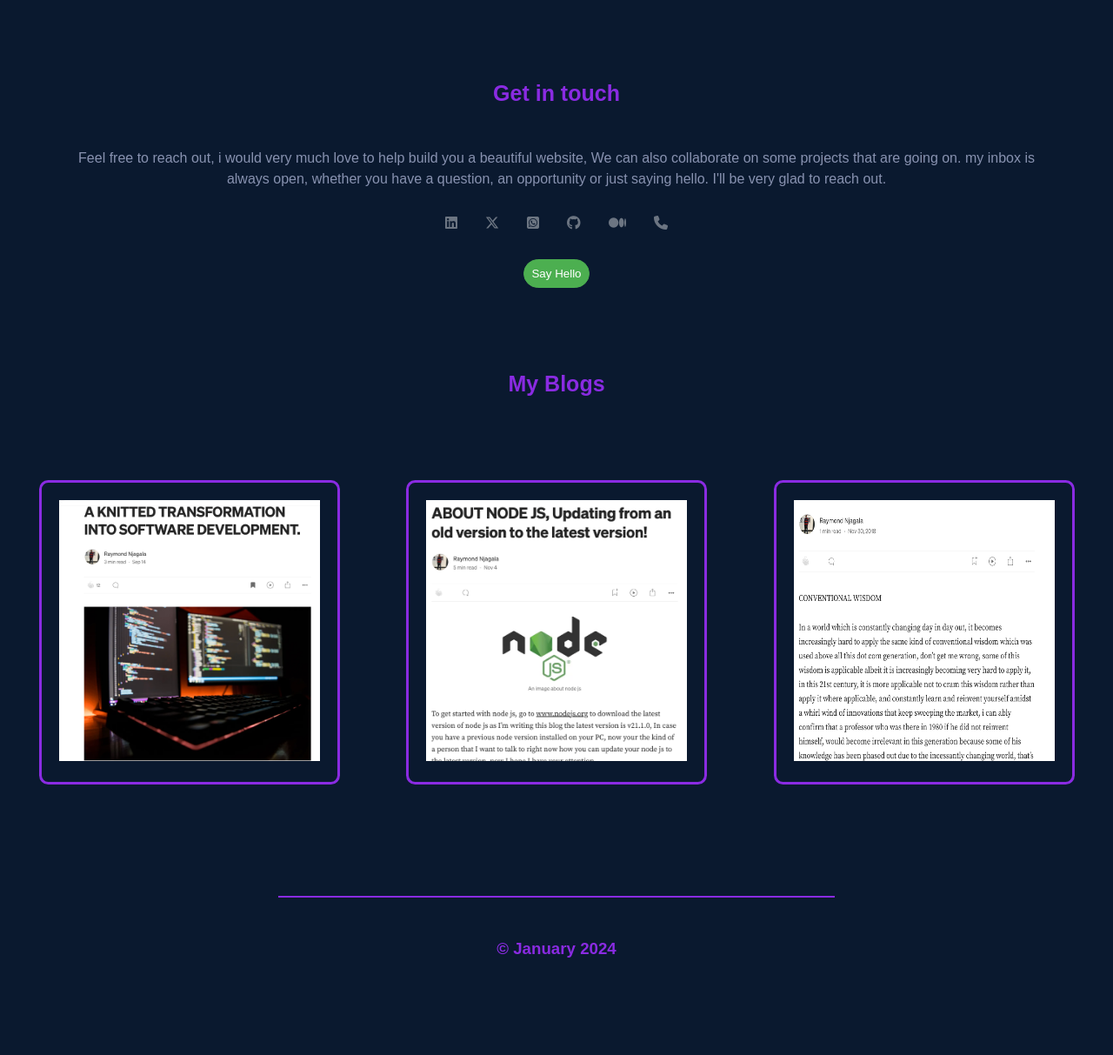
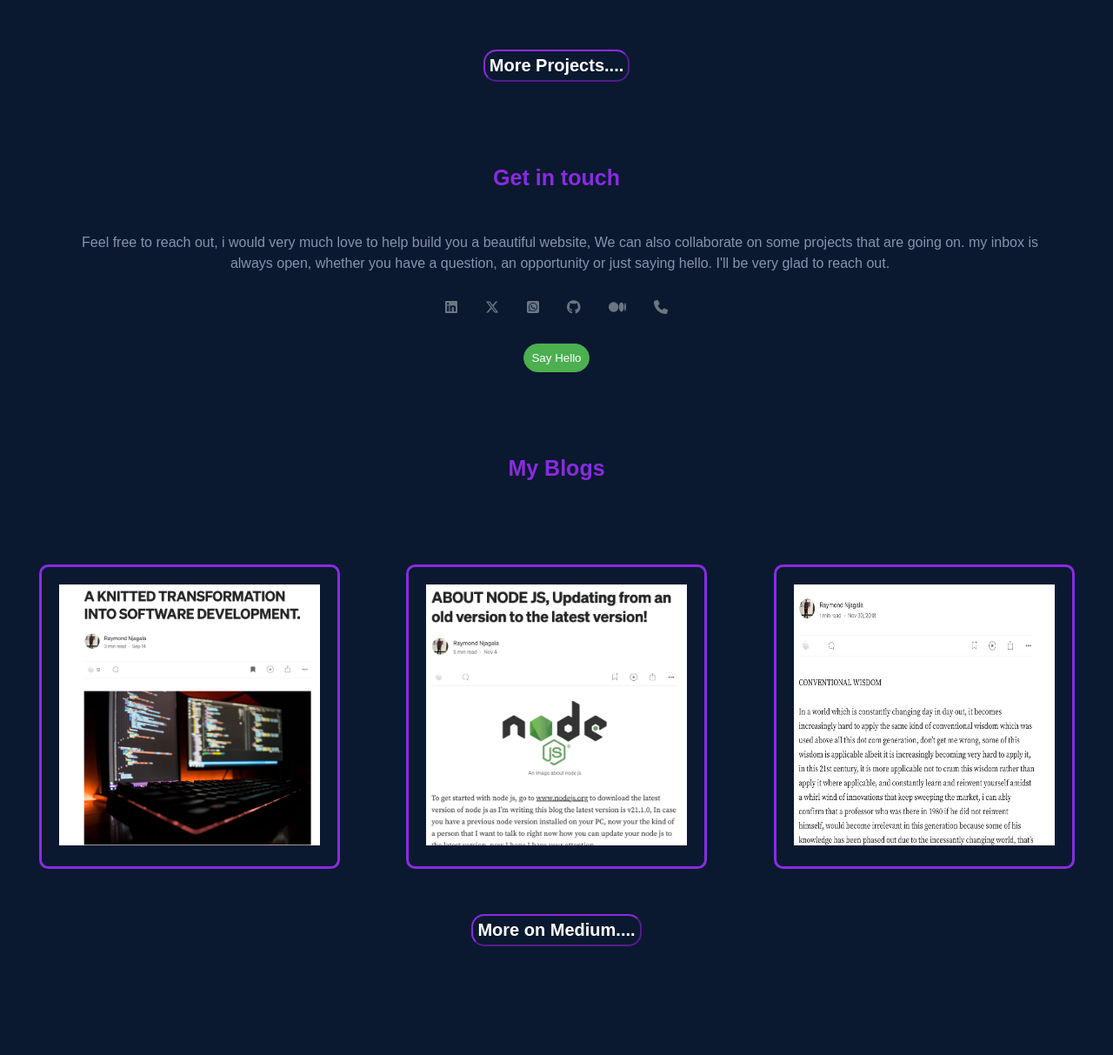
Before and after one commit to Rhyz26/personal-portfolio-web, a plain HTML site: page index.html in a window 1280 px wide. Shown: the part 1464-2677 px from the top of the page at 87% size. Before the commit the page ends 2614 px from the top, so only its background shows below. Drawn offline with Linux system fonts and the light colour scheme; a web font is replaced by a local one.

Commit message:
added more projects

```diff
--- a/index.html
+++ b/index.html
@@ -23,9 +23,6 @@
 
 <body >
 
-
-
-
     <div class="navbar">
         <div class="logo">RNK</div>
         <div class="menu-icon" onclick="toggleMenu()">
@@ -44,13 +41,6 @@
 
 
     </div>
-
-
-
-
-
-
-
 
     <main>
         <section id="home">
@@ -118,25 +108,35 @@
 
 
                     <a href="https://sign-up-page-amber.vercel.app/" target="_blank">
-                        <img src="./assets/sign.png" width="300" height="300"></a>
+                        <img src="./assets/sociallinks.jpg" width="300" height="300"></a>
                 </div>
                 <div class="image2">
 
                     <a href="https://different-colors.vercel.app/" target="_blank">
                         <img src="./assets/color.png" width="300" height="300"></a>
                 </div>
+
             </div>
+            <div class="git">
+                <a href="https://github.com/Rhyz26" target="_blank"><button class="btn-1">
+                    <h1>More Projects....</h1>
+                </button></a>
+            </div>
+
         </section>
         <section id="contact">
             <h1 style="text-align: center; color:blueviolet; margin-top: 3rem; padding-top:3rem; padding-bottom: 3rem; font-size: 25px;">Get in touch </h1>
             <div class="content">
 
+                <div class="hero">
                     <p style="line-height: 1.5rem;  font-size:1rem; ">
                         Feel free to reach out, i would very much love to help build you a beautiful website, We can also
                         collaborate on some projects that are going on. my inbox is always open, whether you have a
                         question, an
                         opportunity or just saying hello. I'll be very glad to reach out.
                     </p>
+                </div>
+
             </div>
 
             <div class="contacts">
@@ -211,11 +211,9 @@
                     </a>
                 </div>
 
-
-
-
-
-
+                <div class="medium">
+                    <a href="https://medium.com/@njagala.raymond" target="_blank"><button class="btn"><h1>More on Medium....</h1></button></a>
+                </div>
 
             </div>
         </section>
--- a/styles.css
+++ b/styles.css
@@ -31,14 +31,13 @@ a {
   position: sticky;
   z-index: 2;
   top: 0;
-
 }
 
 .logo {
   font-size: 1.5em;
   font-weight: bold;
   /* margin-left: 1rem; */
-  color:blueviolet;
+  color: blueviolet;
 }
 
 .menu-icon {
@@ -80,11 +79,43 @@ a {
   font-weight: bold;
 }
 
+.btn{
+  border-radius: 15px;
+  padding:5px;
+  margin-top: 20px;
+  border-color: blueviolet;
+
+
+}
+
+.btn:hover{
+  transform: translate(0px, 5px);
+
+}
+
+.git{
+  text-align: center;
+  margin-top: 60px;
+}
+
+.btn-1{
+  border-radius: 15px;
+  padding:5px;
+  border-color: blueviolet;
+}
+
+
+.btn-1:hover {
+  transform: translate(0px, 5px);
+
+}
+
+
+
 /* Media query for small screens */
 @media screen and (max-width: 600px) {
   .menu-icon {
     display: block;
-
   }
 
   .nav-list {
@@ -97,21 +128,16 @@ a {
     padding: 1rem;
     align-items: center;
     gap: 1rem;
-
-
-
   }
 
   .nav-list.show {
     display: flex;
   }
 
-  .container{
+  .container {
     flex-wrap: wrap;
   }
-
-
-  }
+}
 
 .image {
   border-radius: 10px;
@@ -211,6 +237,16 @@ p {
   gap: 2rem;
 }
 
+.hero {
+  display: flex;
+  max-width: 100%;
+  justify-content: center;
+  flex-wrap: wrap;
+  margin-left: 1rem;
+  /* max-width: 50%; */
+  width: 1128px;
+  /* margin: 0px; */
+}
 .content {
   text-align: center;
   /* max-width: 100%; */
@@ -219,7 +255,6 @@ p {
   margin-left: 4rem;
   margin-right: 4rem;
   /* margin: auto; */
-
 }
 
 .blog {
```
Also changed, not shown: assets/sociallinks.jpg (added). Lines whose indentation alone changed are shown as unchanged.
